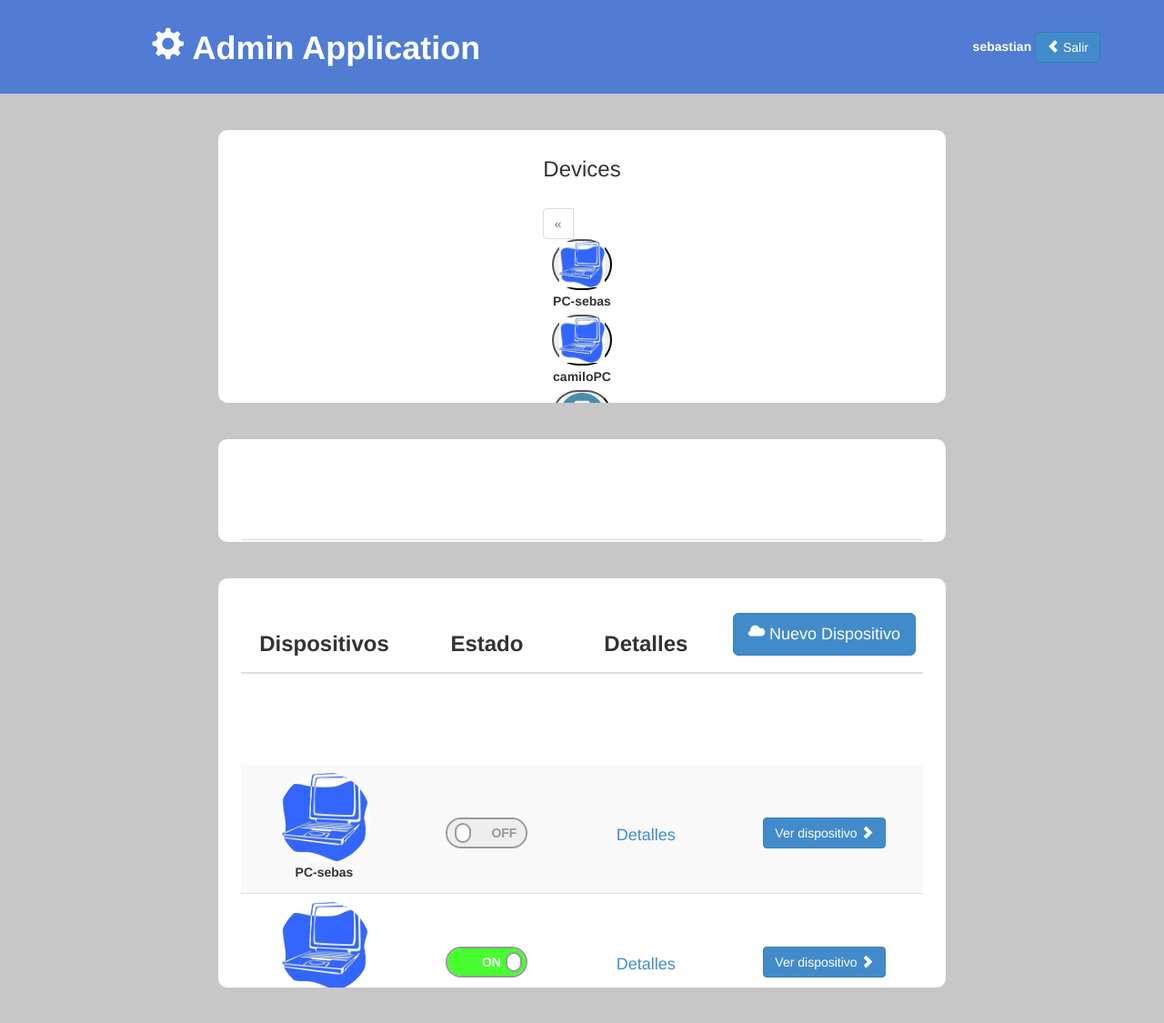
After one commit to camilo77/Admin_Device, a Django app: page /appsDevices/ in a window 1280 px wide. The commit adds this page. Shown: the top 1125 px of the page at 91% size. Run offline with Django 3.2, Linux system fonts and the light colour scheme; a user stored in the database is signed in; data comes from the database, SQL or seed files in the repository; both versions use the stored data as it was after the commit; lists and menus that the app fills with data are empty; parts of the project's set-up code (start-up, migrations or seed data) failed here and were passed over; some libraries are stand-ins or nearby versions.

Commit message:
Trabajando en appsDevices

```diff
--- /dev/null
+++ b/device_app/templates/appsDevices.html
@@ -0,0 +1,125 @@
+{% extends 'base.html' %}
+{% block title %}Pagina Principal{% endblock %}
+{%block head %}
+	<link rel="stylesheet" href="/static/misEstilos/estilos2.css" />
+	<link rel="stylesheet" href="/static/misEstilos/estiloBotonEstado.css" />
+{%endblock%}
+{% block botonIndice %}
+	{% if user.is_authenticated %}
+	<label class="usuario-label">{{user.username}}</label>
+	<a href="{% url 'device_app:logout'%}" class="btn btn-primary">
+  		<span class="glyphicon glyphicon-chevron-left"></span> Salir
+	</a>
+	{%endif%}
+{% endblock %}
+{% block contenido %}
+
+	<section class="section-register section-devices2">
+		<div class="container-fluid">
+			<table class="table table-striped table-devices">
+				<tr><h3>Devices</h3></tr>
+				<tr>
+					<ul class="pagination">
+						<li class="disabled">
+							<a href="#">&laquo;</a>
+				  		</li>
+
+				    			{% if devices %}
+								{%for device in devices%}
+								<span class="sr-only"></span></a>
+									<li class="disabled">
+									<div>
+				    					<button class="button-appsDevices">
+
+											<img src="/static/images/{{device.tipo}}" class="img-appsDevices">
+										</button>
+									</div>
+									<div>
+										<label>{{device.name}}</label>
+									</div>
+									</li>
+
+
+
+								<span class="sr-only"></span>
+
+
+								{% endfor %}
+								{% endif%}
+
+				  		</li>
+
+				  		<li class="disabled">
+							<a href="#">&raquo;</a>
+				  		</li>
+					</ul>
+				</tr>
+			</table>
+		</div>
+	</section>
+
+	<section class="section-register section-applications">
+		<div class="container-fluid">
+			<table class="table table-striped table-application">
+				<th><h3>Applications</h3></th>
+			</table>
+		</div>
+	</section>
+
+
+	<section class="section-register section-devices">
+		<div class="container-fluid">
+			<table class="table table-striped table-device">
+				<thead>
+				<tr>
+					<th><h3>Dispositivos</h3></th>
+					<th><h3>Estado</h3></th>
+					<th><h3>Detalles</h3></th>
+					<th><h3><a href="{% url 'device_app:newDevice'%}" class="btn btn-lg btn-primary "><span class = "glyphicon glyphicon-cloud"></span> Nuevo Dispositivo</a></h3></th>
+				</tr>
+				</thead>
+				<tbody>
+				{% if devices %}
+				{%for device in devices%}
+				<tr>
+					<td>
+						<img src="/static/images/{{device.tipo}}" class="img-circle">
+						<label>{{device.name}}</label>
+					</td>
+					<td>
+						<div class="center-td">
+							<div class="onoffswitch">
+						<!-- estado del dispositivo -->
+							{%ifequal device.status 'ON'%}
+						    <input type="checkbox" name="onoffswitch" class="onoffswitch-checkbox" id="myonoffswitch" disabled="true" checked>
+						    {%else%}
+						    <input type="checkbox" name="onoffswitch" class="onoffswitch-checkbox" id="myonoffswitch" disabled="true">
+						    {%endifequal%}
+						<!-- fin -->
+						    <label class="onoffswitch-label" for="myonoffswitch">
+						        <span class="onoffswitch-inner"></span>
+						        <span class="onoffswitch-switch"></span>
+						    </label>
+							</div>
+						</div>
+					</td>
+					<td>
+						<div class="center-td">
+							<h4><a>Detalles</a></h4>
+						</div>
+					</td>
+					<td>
+						<div class="center-td">
+							<a href="" class="btn btn-primary ">Ver dispositivo <span class="glyphicon glyphicon-chevron-right"></span></a>
+						</div>
+					</td>
+				</tr>
+				{% endfor %}
+				{% endif%}
+				</tbody>
+				<tfoot>
+				</tfoot>
+			</table>
+		</div>
+	</section>
+{% endblock %}
--- a/device_app/urls.py
+++ b/device_app/urls.py
@@ -7,6 +7,8 @@ urlpatterns = patterns('',
 	url(r'^$', 'device_app.views.inicio', name='inicio'),
 	# registrar usuario nuevo
 	url(r'^register/$', 'device_app.views.register', name= 'register'),
+	#pagina principal - muestra apps y devices
+	url(r'^appsDevices/$', 'device_app.views.appsDevices', name= 'appsDevices'),
 	# registrar nuevo dispositivo
 	url(r'^newDevice/$', 'device_app.views.newDevice', name = 'newDevice'),
 	# registrar nueva aplicacion
--- a/device_app/views.py
+++ b/device_app/views.py
@@ -165,6 +165,19 @@ def newApplication(request):
 # ---------------------------------------------------------------------------------------------------------------------
 # ---------------------------------------------------------------------------------------------------------------------
 @login_required(login_url='device_app:inicio')
+def appsDevices(request):
+	devices = Device.objects.all()
+	applications = Application.objects.all()
+	context = {
+	'devices': devices,
+	'applications': applications,
+	'user': request.user,
+	}
+	return render_to_response('appsDevices.html',context)
+
+# ---------------------------------------------------------------------------------------------------------------------
+# ---------------------------------------------------------------------------------------------------------------------
+@login_required(login_url='device_app:inicio')
 def devices(request):
 	devices = Device.objects.all()
 	context = {
--- a/static/misEstilos/estilos2.css
+++ b/static/misEstilos/estilos2.css
@@ -53,6 +53,14 @@ body{
 	overflow: auto;
 	max-height: 450px;
 }
+.section-devices2{
+	overflow: auto;
+	height: 300px;
+}
+.section-applications{
+	overflow: auto;
+	max-height: 450px;
+}
 .table-device thead{
 
 	z-index: 1;
@@ -61,3 +69,28 @@ body{
 	position: relative;
 	top: 100px;
 }
+.table-devices tbody{
+	position: relative;
+	top: 300px;
+}
+.table-application tbody{
+	position: relative;
+	top: 100px;
+}
+
+.img-appsDevices a{
+  border-radius: 10%;
+}
+
+.img-appsDevices {
+	width: 50px;
+	height: 50px;
+	display: block;
+	margin: auto auto;
+	position: relative;
+	top: 0px;
+}
+
+.button-appsDevices{
+	border-radius: 100px;
+}
```
Also changed, not shown: db.sqlite3, 10 other files.
